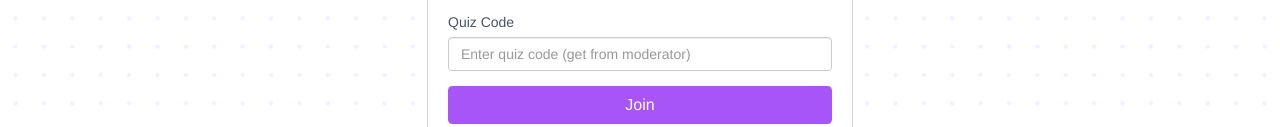
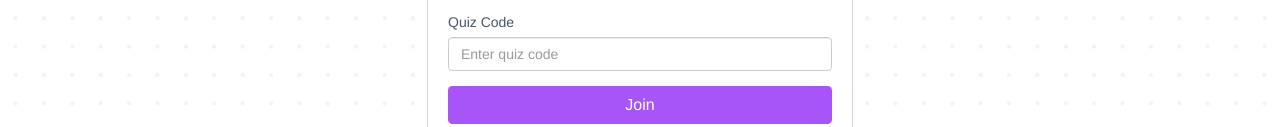
Before and after one commit to Seperempat/quizland-test, a website: page public/connect.html in a window 1280 px wide. Shown: the part 467-594 px from the top of the page. Drawn offline with Linux system fonts and the light colour scheme; no server answers; files whose address does not match are found by name.

Commit message:
update quesitons 100soal 4 08/10/23

```diff
--- a/public/connect.html
+++ b/public/connect.html
@@ -50,7 +50,7 @@
               class="form-control"
               id="official_quiz_code"
               maxlength="20"
-              placeholder="Enter quiz code (get from moderator)"
+              placeholder="Enter quiz code"
             />
           </div>
 
```
